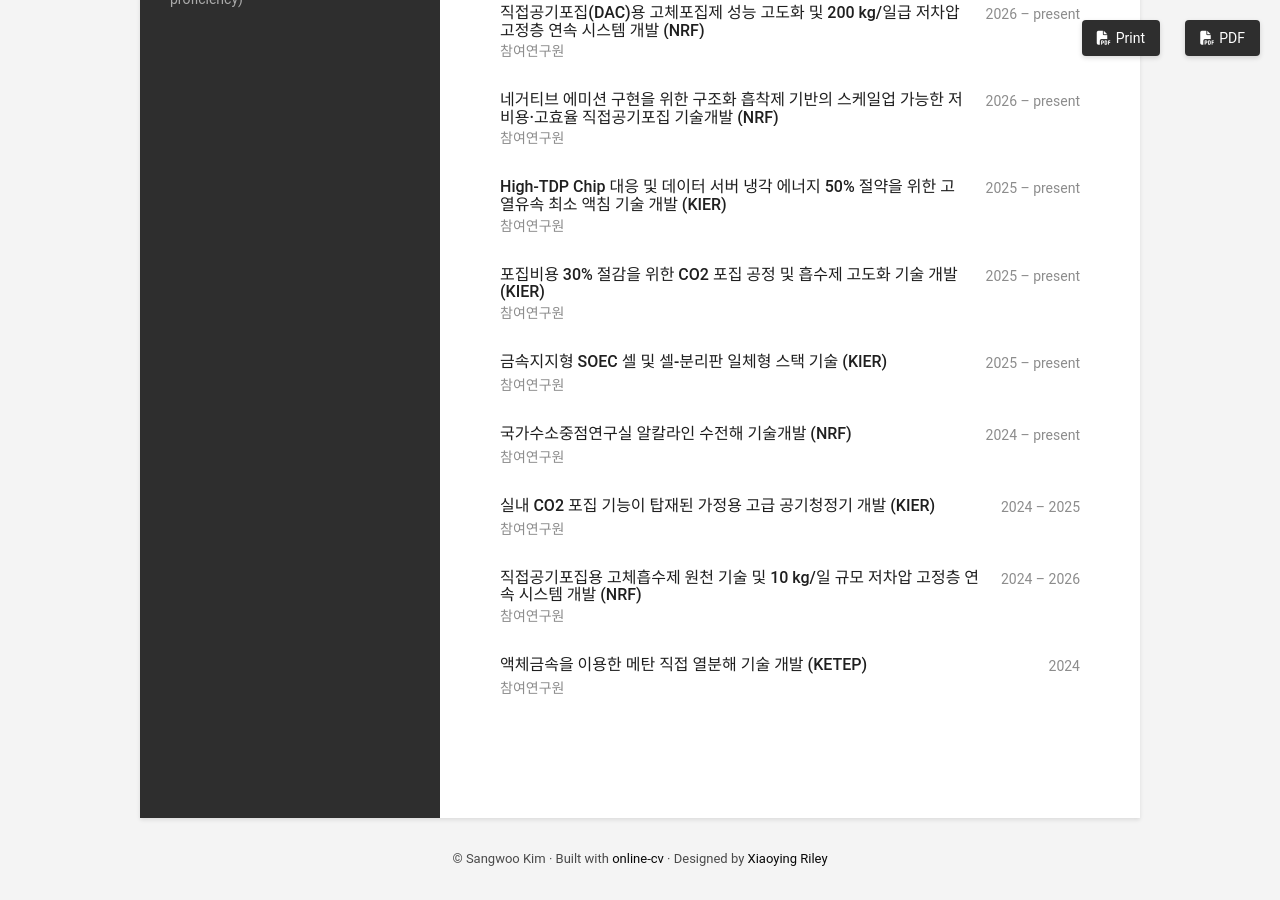
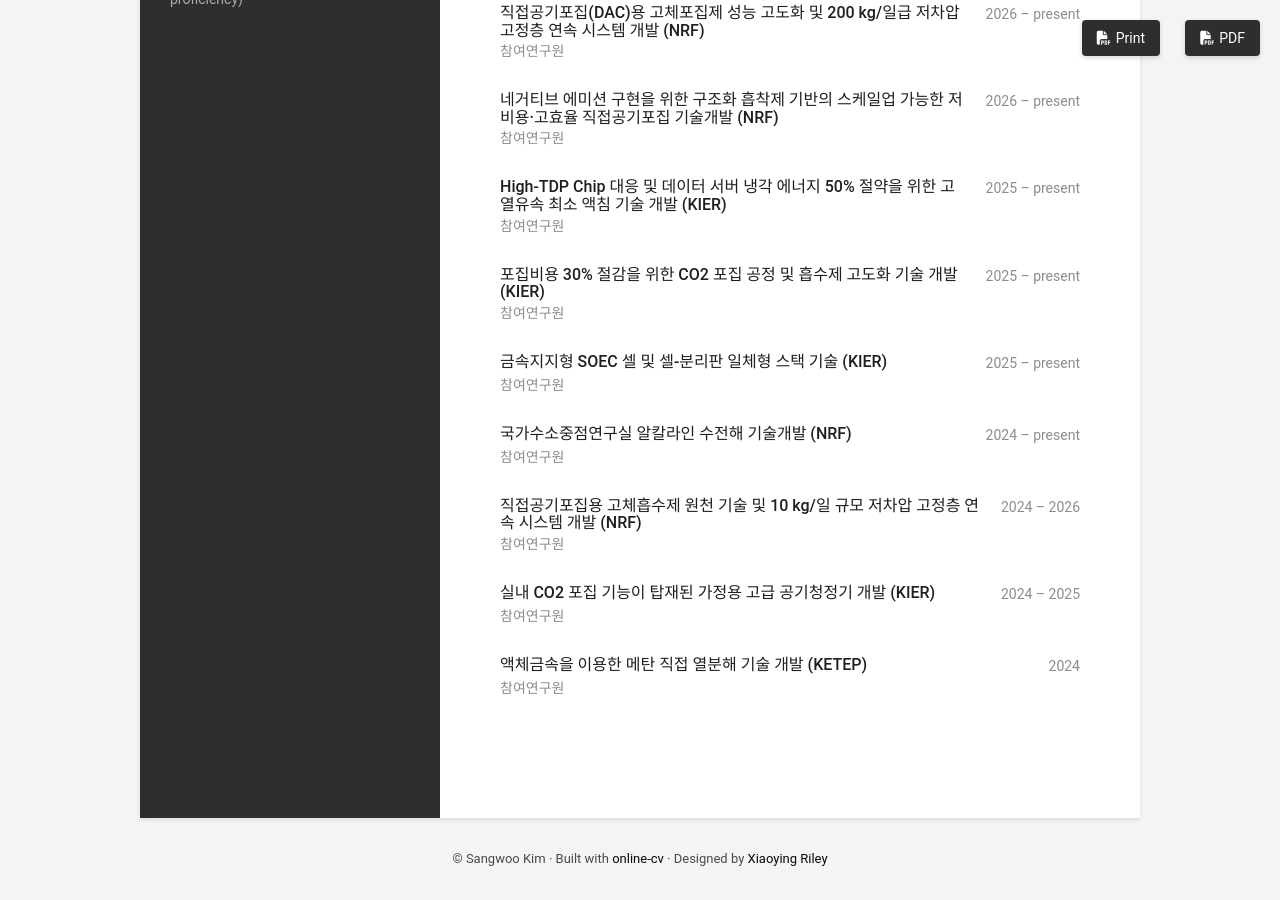
Before and after one commit to swtbkim/SangwooKim, a Jekyll site: the page built from index.html, in a window 1280 px wide and 900 px high, scrolled down 1231 px. Built offline with Jekyll 4.4.1, drawn with Linux system fonts in a browser that asks for light colours.

```diff
--- a/_data/data.yml
+++ b/_data/data.yml
@@ -158,12 +158,12 @@ experiences:
     time: 2024 &ndash; present
     company: 참여연구원
 
+  - role: 직접공기포집용 고체흡수제 원천 기술 및 10 kg/일 규모 저차압 고정층 연속 시스템 개발 (NRF)
+    time: 2024 &ndash; 2026
+    company: 참여연구원
+
   - role: 실내 CO2 포집 기능이 탑재된 가정용 고급 공기청정기 개발 (KIER)
     time: 2024 &ndash; 2025
-    company: 참여연구원
-
-  - role: 직접공기포집용 고체흡수제 원천 기술 및 10 kg/일 규모 저차압 고정층 연속 시스템 개발 (NRF)
-    time: 2024 &ndash; 2026
     company: 참여연구원
 
   - role: 액체금속을 이용한 메탄 직접 열분해 기술 개발 (KETEP)
```
